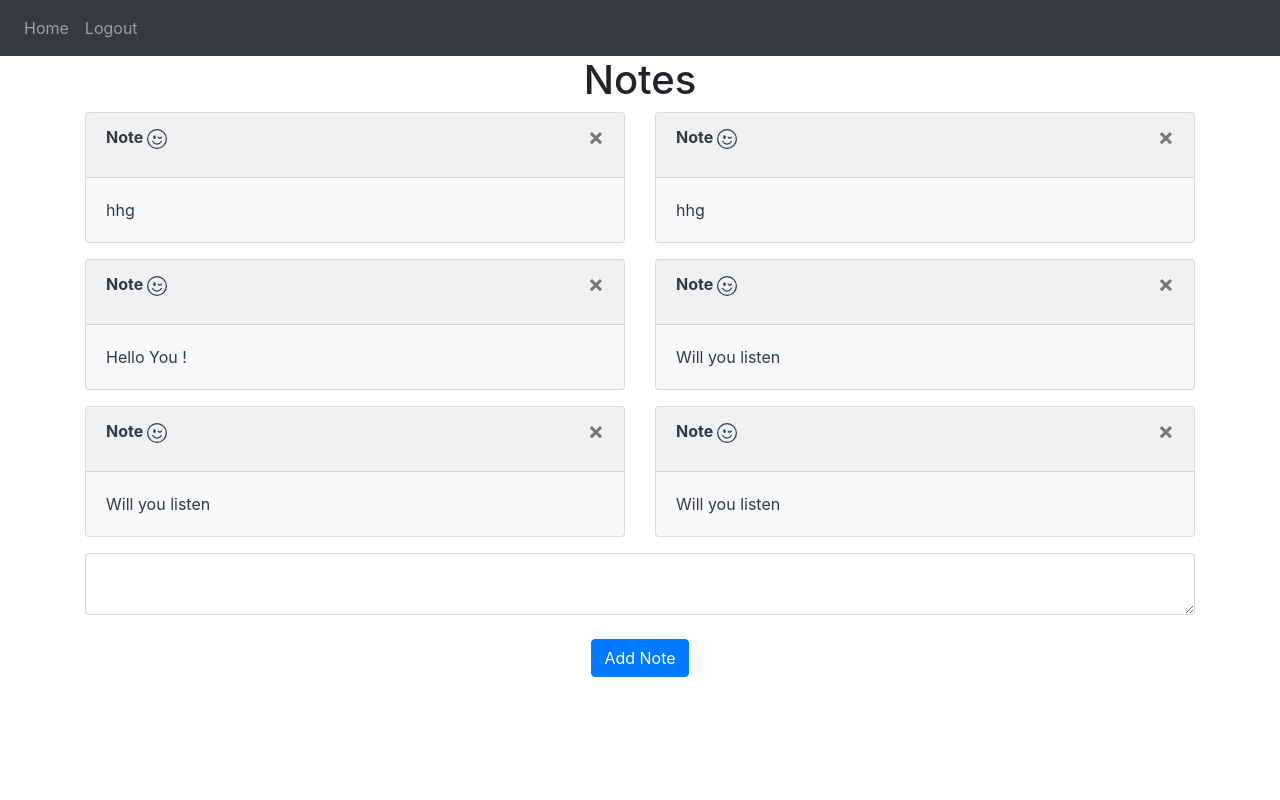
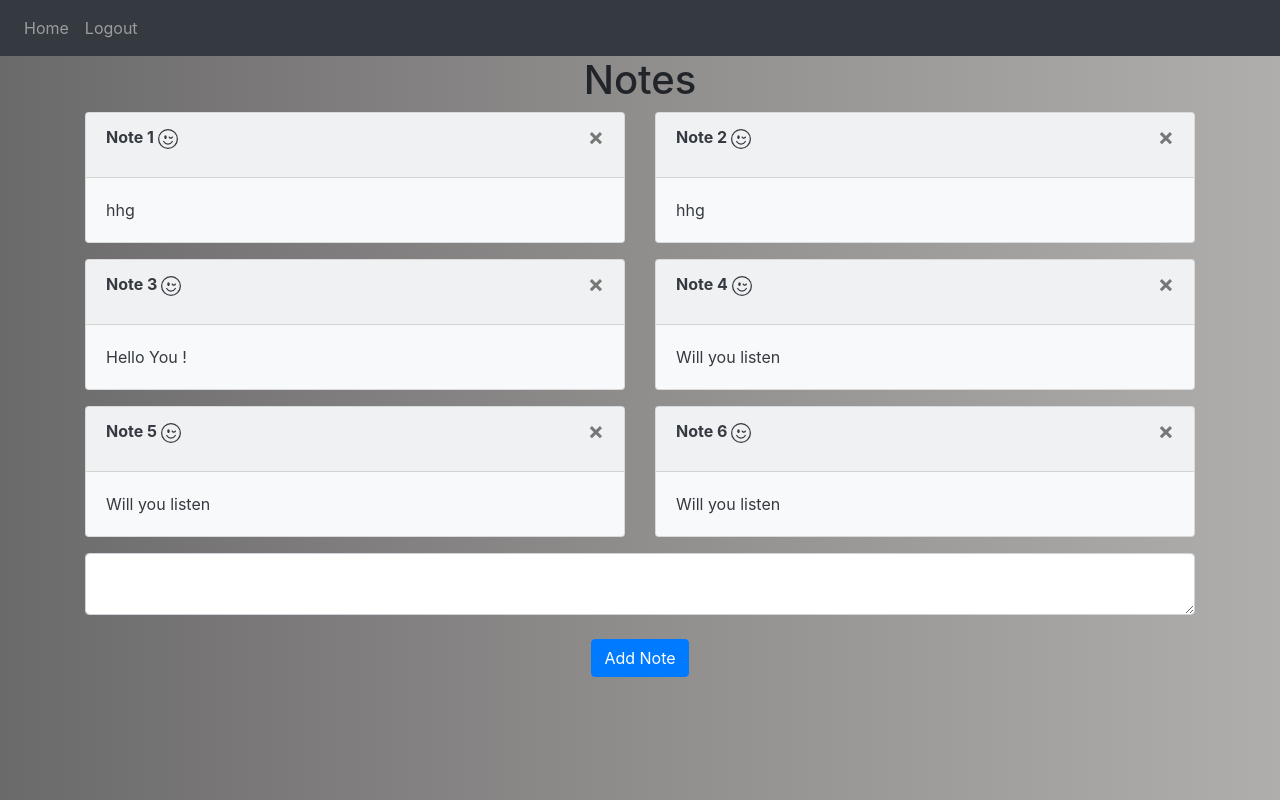
Before and after one commit to Salma-Yassin/Note_Flask_app, a Flask app: page / in a window 1280 px wide. Run offline with Flask 3, Linux system fonts and the light colour scheme; a user stored in the database is signed in; some libraries are stand-ins or nearby versions.

Commit message:
add a readme and some modifications

```diff
--- a/website/templates/base.html
+++ b/website/templates/base.html
@@ -16,6 +16,11 @@
     />
 
     <title>{% block title %}Home{% endblock %}</title>
+    <style>
+      body {
+        background: linear-gradient(to left, #b0aead, #908d8d, #6b6a6a);
+      }
+    </style>
   </head>
   <body>
     <nav class="navbar navbar-expand-lg navbar-dark bg-dark">
--- a/website/templates/home.html
+++ b/website/templates/home.html
@@ -1,13 +1,13 @@
 {% extends "base.html" %} {% block title %}Home{% endblock %} {% block content%}
 
-<h1 align="center">Notes</h1>
+<h1 style="text-align: center;">Notes</h1>
 <div class="row row-cols-1 row-cols-md-2 g-4">
   {% for note in user.notes %}
   <div class="col">
     <div class="card text-dark bg-light mb-3">
       <div class="card-header">
         <p class="font-weight-bold">
-          Note {{i}}
+          Note {{loop.index}}
           <svg
             xmlns="http://www.w3.org/2000/svg"
             width="20"
@@ -42,7 +42,7 @@
 <form method="POST">
   <textarea name="note" id="note" class="form-control"></textarea>
   <br />
-  <div align="center">
+  <div style="text-align: center;">
     <button type="submit" class="btn btn-primary">Add Note</button>
   </div>
 </form>
```
Also changed, not shown: assets/home.PNG (added), assets/signup.PNG (added), instance/database.db, website/ReadMe.md (added), website/templates/example.html (deleted), 2 other files.
